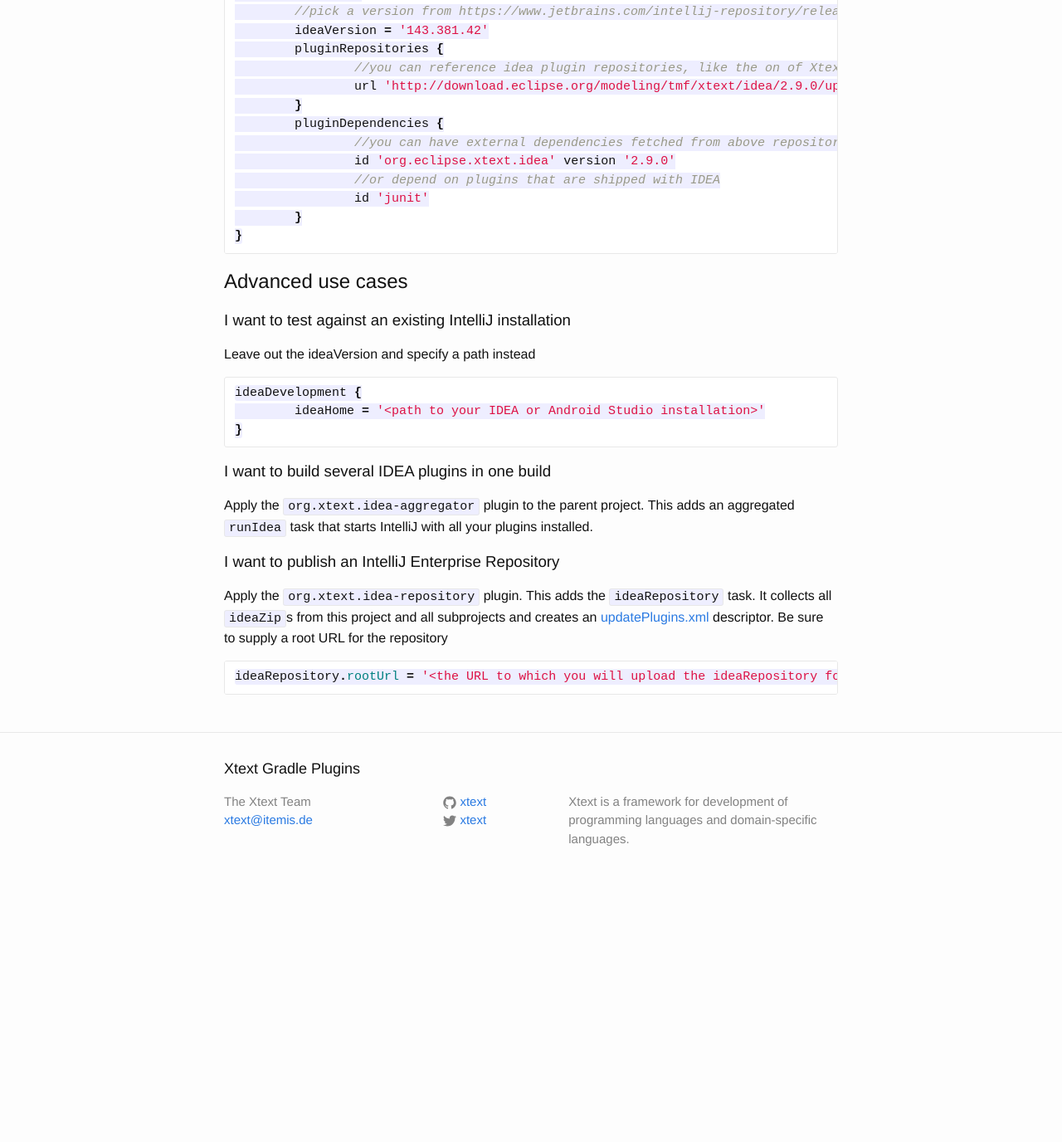
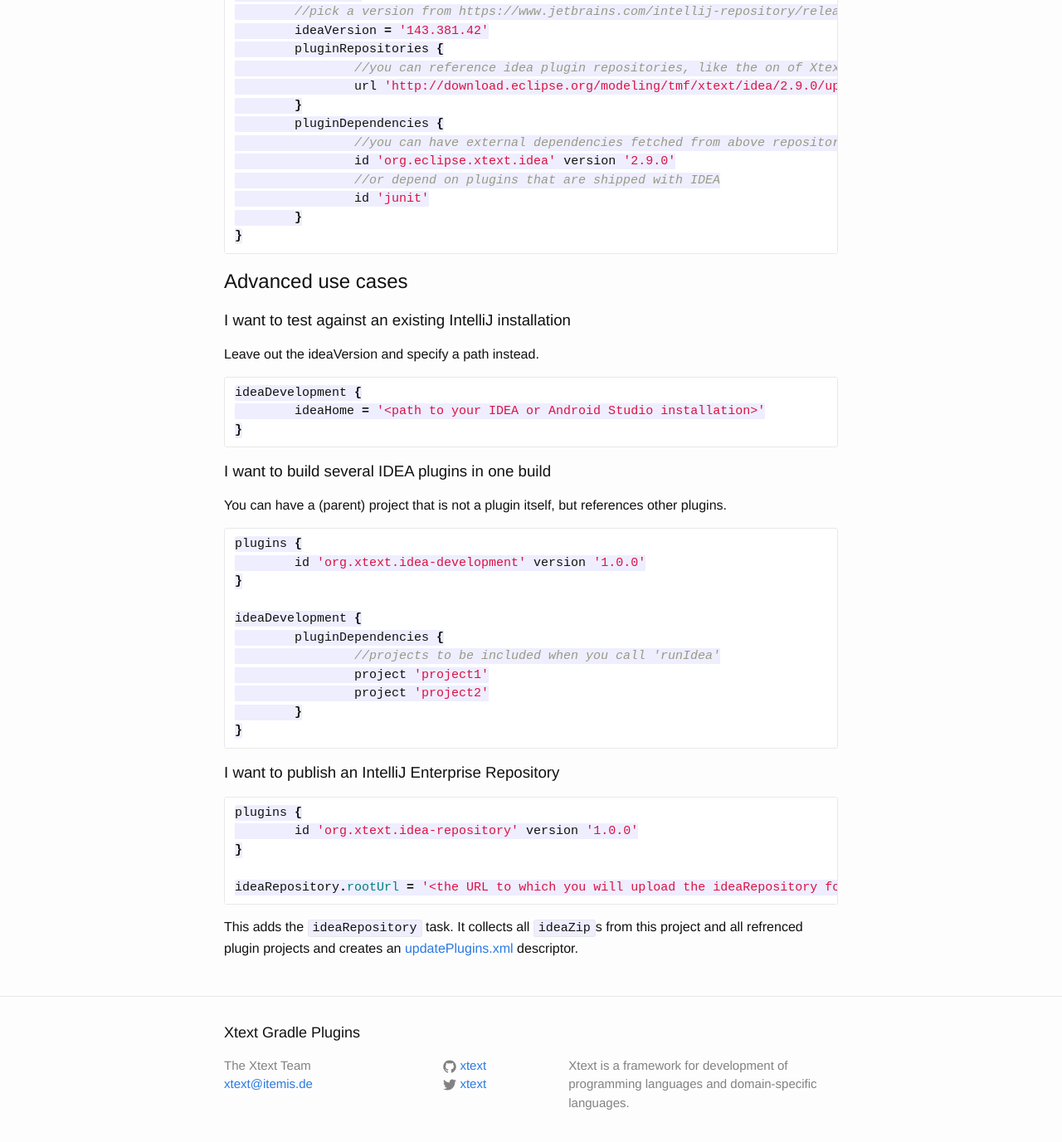
Before and after one commit to xtext/xtext-gradle-plugin, a Jekyll site: the page built from intellij.md, in a window 1280 px wide and 1400 px high, scrolled down 901 px. Shown: the top 1376 px of the window at 83% size. Built offline with Jekyll 4.4.1, drawn with Linux system fonts in a browser that asks for light colours; Markdown is read by kramdown in place of the engine named in the settings; before the commit the page ends 1983 px from its top, so only the background shows below that.

Commit message:
updated IntelliJ docs to latest simplification

````diff
--- a/intellij.md
+++ b/intellij.md
@@ -36,7 +36,7 @@
 
 ```groovy
 plugins {
-	id 'org.xtext.idea-plugin' version '0.3.27'
+	id 'org.xtext.idea-plugin' version '1.0.0'
 }
 
 ideaDevelopment {
@@ -60,7 +60,7 @@
 ------------------
 
 ### I want to test against an existing IntelliJ installation
-Leave out the ideaVersion and specify a path instead
+Leave out the ideaVersion and specify a path instead.
 
 ```groovy
 ideaDevelopment {
@@ -69,12 +69,30 @@
 ```
 
 ###I want to build several IDEA plugins in one build
-Apply the `org.xtext.idea-aggregator` plugin to the parent project. This adds an aggregated `runIdea` task that starts IntelliJ with all your plugins installed.
+You can have a (parent) project that is not a plugin itself, but references other plugins.
+
+```groovy
+plugins {
+	id 'org.xtext.idea-development' version '1.0.0'
+}
+
+ideaDevelopment {
+	pluginDependencies {
+		//projects to be included when you call 'runIdea'
+		project 'project1'
+		project 'project2'
+	}
+}
+```
 
 ###I want to publish an IntelliJ Enterprise Repository
-Apply the `org.xtext.idea-repository` plugin. This adds the `ideaRepository` task. It collects all `ideaZip`s from this project and all subprojects and creates an [updatePlugins.xml](http://blog.jetbrains.com/idea/2008/03/enterprise-plugin-repository/) descriptor.
-Be sure to supply a root URL for the repository
 
 ```groovy
+plugins {
+	id 'org.xtext.idea-repository' version '1.0.0'
+}
+
 ideaRepository.rootUrl = '<the URL to which you will upload the ideaRepository folder>'
 ```
+
+This adds the `ideaRepository` task. It collects all `ideaZip`s from this project and all refrenced plugin projects and creates an [updatePlugins.xml](http://blog.jetbrains.com/idea/2008/03/enterprise-plugin-repository/) descriptor.
````
